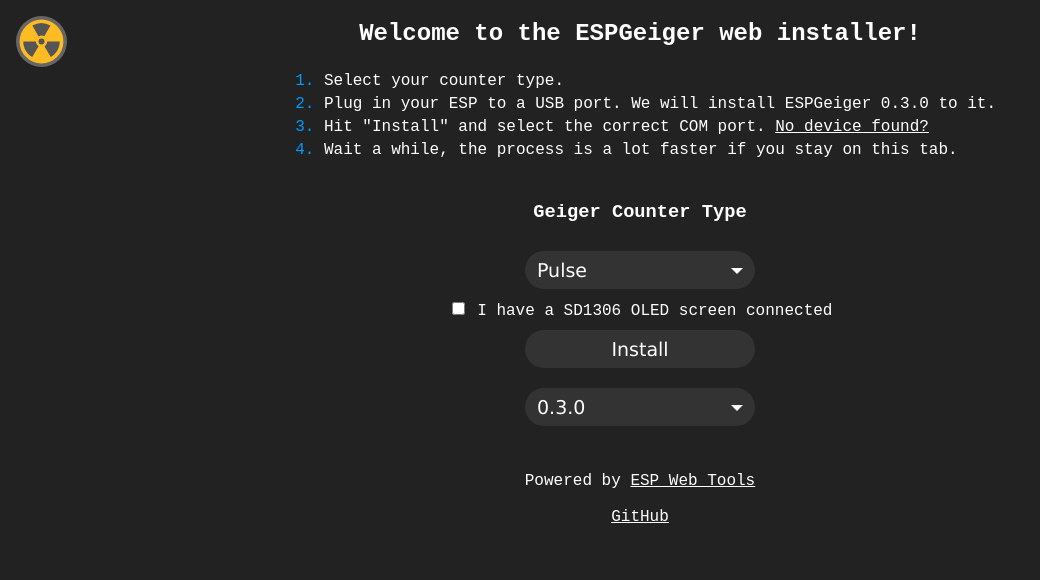
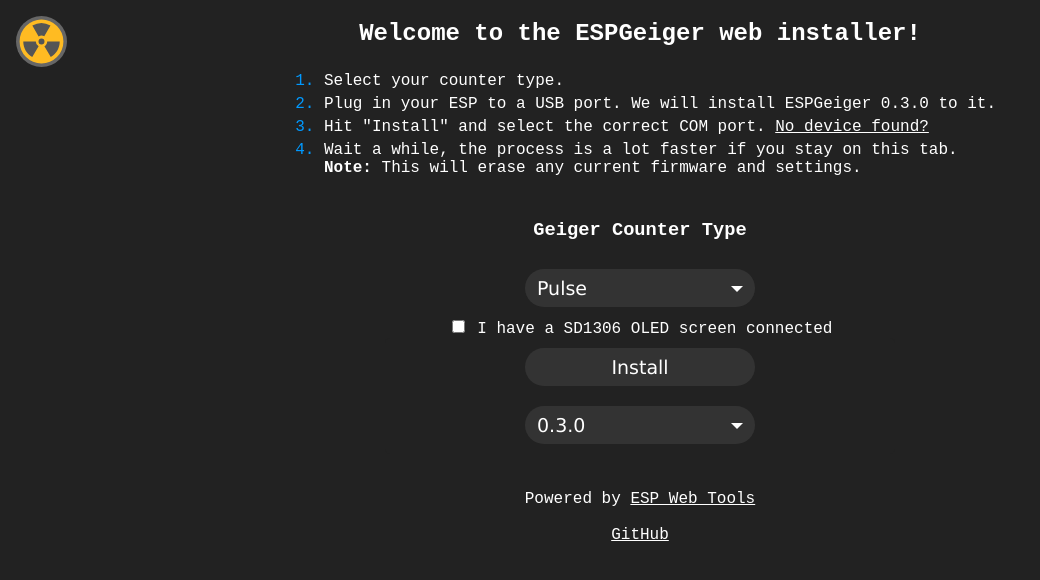
Before and after one commit to steadramon/ESPGeiger-WebInstaller, a plain HTML site: page index.htm in a window 1280 px wide. Shown: the whole page, without its empty margins (0-1040 px from the left). Drawn offline with Linux system fonts and the light colour scheme.

Commit message:
Important note

```diff
--- a/index.htm
+++ b/index.htm
@@ -102,7 +102,7 @@
         <li>Select your counter type.</li>
         <li>Plug in your ESP to a USB port. We will install ESPGeiger <span id="verstr">X.X.X</span> to it.</li>
         <li id="coms">Hit "Install" and select the correct COM port. <a onclick="showSerialHelp()">No device found?</a></li>
-        <li>Wait a while, the process is a lot faster if you stay on this tab.</li>
+        <li>Wait a while, the process is a lot faster if you stay on this tab.<br/><b>Note:</b> This will erase any current firmware and settings.</li>
       </ol><br><br>
       <h3>Geiger Counter Type</h3>
       <select id="buildtype" class="btn" onchange="setManifest()">
```
